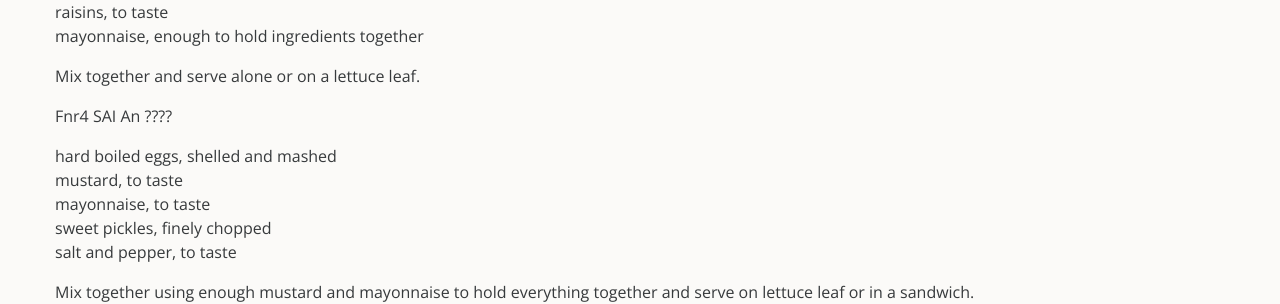
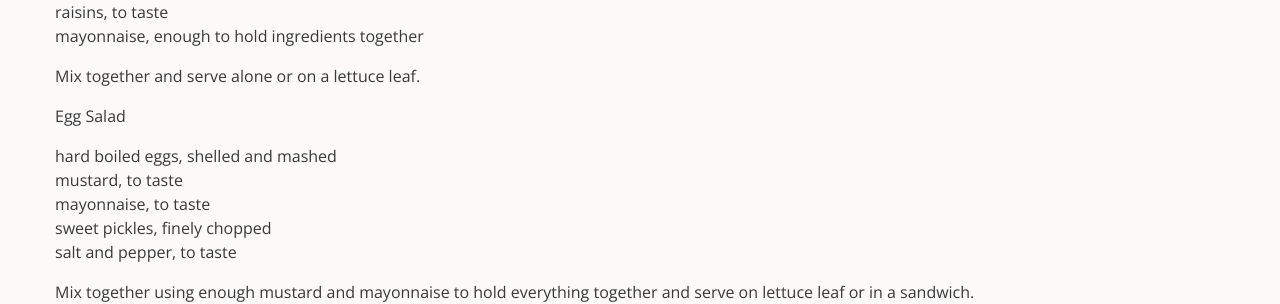
Before and after one commit to rdyar/tdfc, a Jekyll site: the page built from _soup-and-salad/carrot-salad.md, in a window 1280 px wide and 1227 px high. Shown: the part 249-553 px from the top of the window. Built offline with Jekyll 4.4.1, drawn with Linux system fonts in a browser that asks for light colours.

Commit message:
Update carrot-salad.md

```diff
--- a/_soup-and-salad/carrot-salad.md
+++ b/_soup-and-salad/carrot-salad.md
@@ -8,7 +8,8 @@ mayonnaise, enough to hold ingredients together
 
 Mix together and serve alone or on a lettuce leaf.
 
-Fnr4 SAI An ????
+
+Egg Salad
 
 hard boiled eggs, shelled and mashed
 mustard, to taste
```
